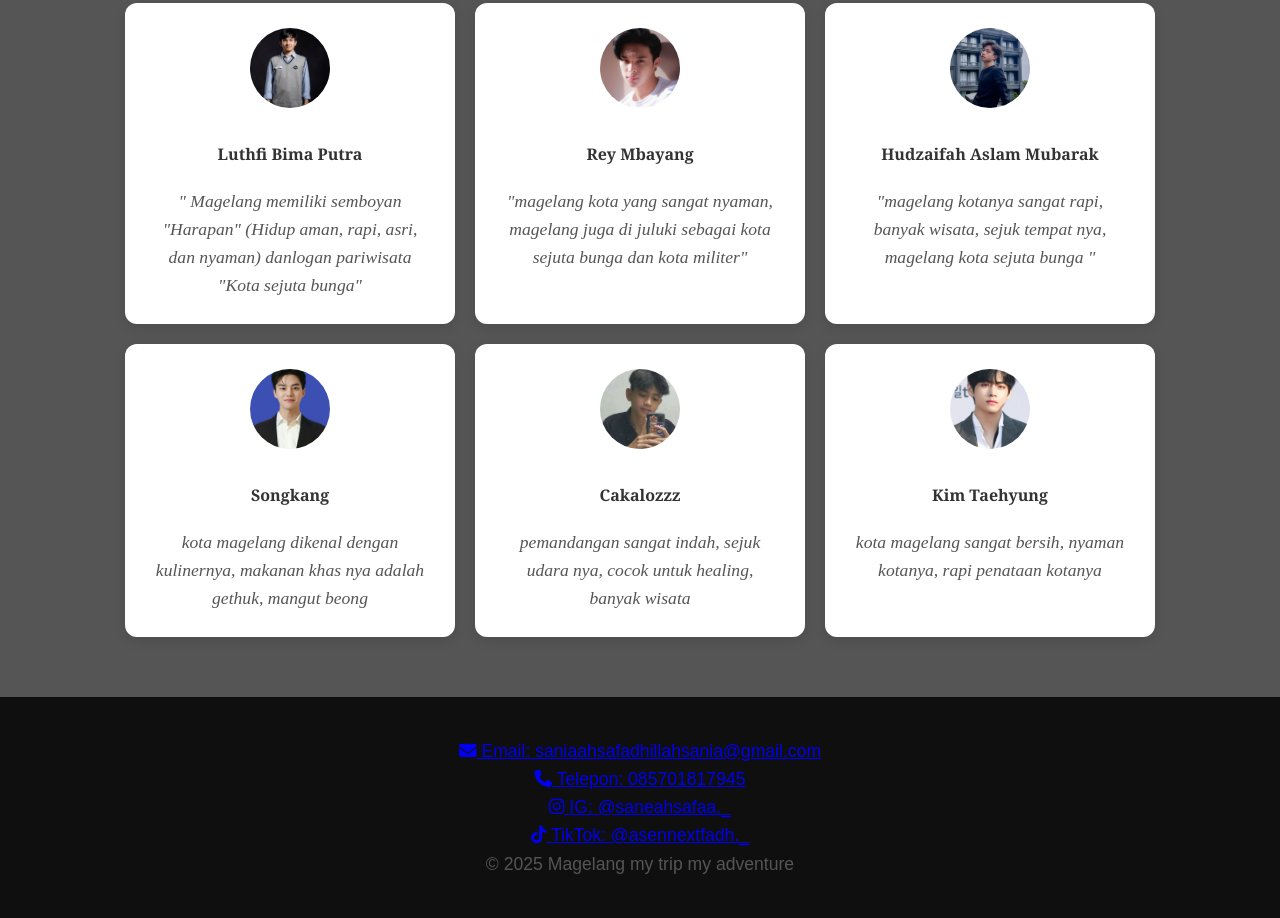
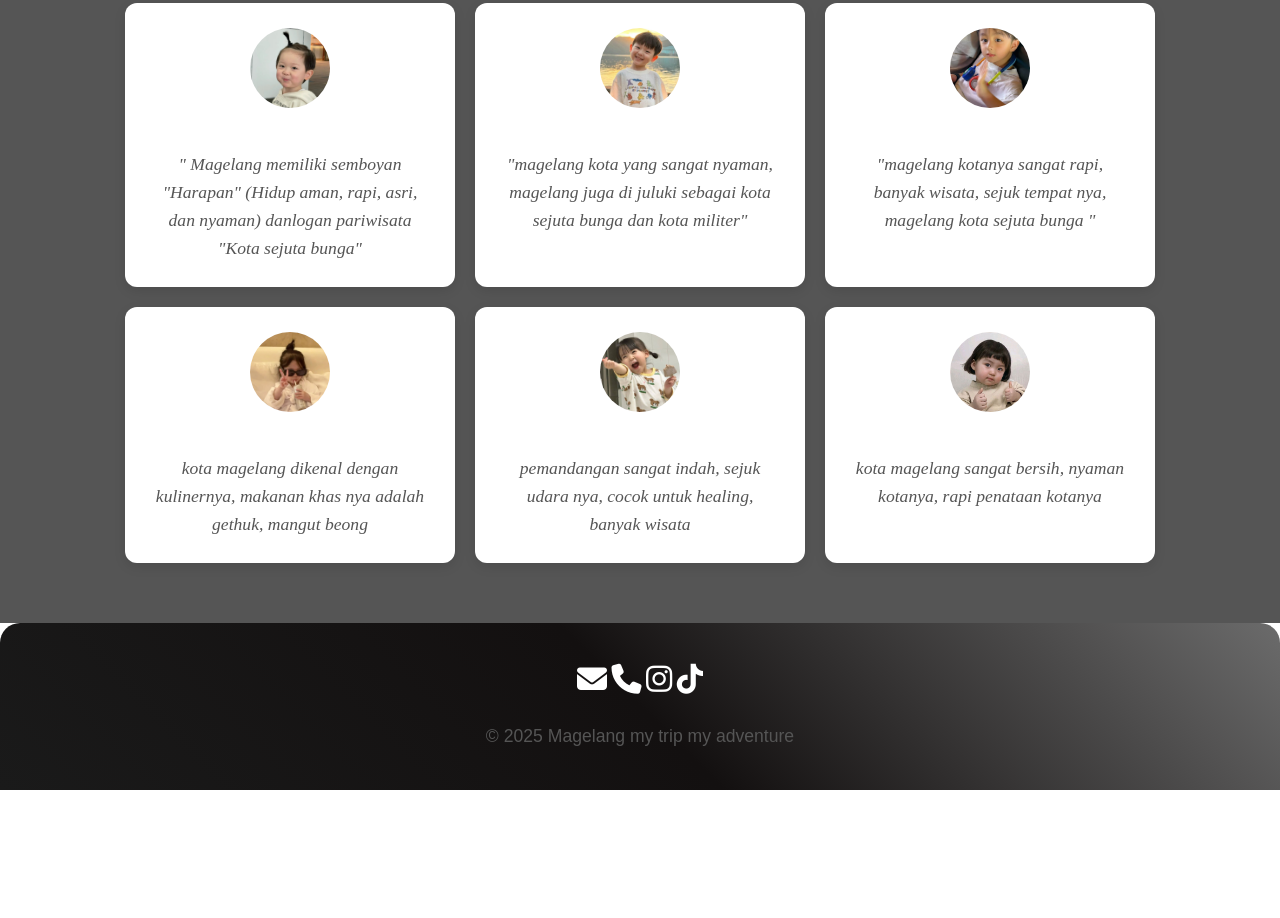
Before and after one commit to saniaahsafadhillahsania-cell/kota-magelang, a plain HTML site: page index.html in a window 1280 px wide. Shown: the part 2974-3892 px from the top of the page. After the commit the page ends 3764 px from the top, so only its background shows below. Drawn offline with Linux system fonts and the light colour scheme.

Commit message:
ahsa commit

```diff
--- a/index.html
+++ b/index.html
@@ -265,13 +265,34 @@ color: black;
 
     /* ========== FOOTER ========== */
     footer {
-      background-color: #0f0f0f;
+      background: linear-gradient(45deg, #1a1a1a, #131010, #6b6b6b);
       color: white;
       text-align: center;
       padding: 40px 20px;
       font-family: Arial, Helvetica, sans-serif;
+       display: flex;
+       flex-direction: column;
+       align-items: center;
+       gap: 25px;
+       border-top-left-radius: 20px;
+    border-top-right-radius: 20px;
+
 
     }
+    footer a {
+    text-decoration: none;  /* Hilangkan garis bawah */
+    color: white;           /* Biar tetap putih */
+    font-size: 30px;        /* Biar ikon lebih besar (opsional) */
+    transition: 0.3s;
+  }
+
+
+
+footer a:hover {
+    color: #727270;   /* Warna saat ikon di-hover */
+transform: scale(1.2);
+  }
+
 
 
 
@@ -378,40 +399,40 @@ color: black;
 
   <div class="testi-container">
     <div class="testi-card">
-      <img src="coc season 2.jpg" alt="">
-      <h4>Luthfi Bima Putra</h4>
+      <img src="cute 1.jpg" alt="">
+      <h4></h4>
       <p>" Magelang memiliki semboyan "Harapan" (Hidup aman, rapi, asri, dan nyaman) danlogan pariwisata "Kota sejuta bunga"</p>
 
     </div>
 
     <div class="testi-card">
-      <img src="rey.jpg" alt="">
-      <h4>Rey Mbayang</h4>
+      <img src="cute 2.jpg" alt="">
+      <h4></h4>
       <p>"magelang kota yang sangat nyaman, magelang juga di juluki sebagai kota sejuta bunga dan kota militer"</p>
 
     </div>
 
     <div class="testi-card">
-      <img src="hudzaifah.jpg" alt="">
-      <h4>Hudzaifah Aslam Mubarak </h4>
+      <img src="cute 4.jpg" alt="">
+      <h4> </h4>
       <p>"magelang kotanya sangat rapi, banyak wisata, sejuk tempat nya, magelang kota sejuta bunga "</p>
 
     </div>
     <div class="testi-card">
-      <img src="songkang.jpg" alt="">
-      <h4>Songkang</h4>
+      <img src="cute 5.jpg" alt="">
+      <h4></h4>
       <p>kota magelang dikenal dengan kulinernya, makanan khas nya adalah gethuk, mangut beong</p>
 
     </div>
     <div class="testi-card">
-      <img src="caka2.jpg" alt="">
-      <h4>Cakalozzz</h4>
+      <img src="cute 6.jpg" alt="">
+      <h4></h4>
       <p>pemandangan sangat indah, sejuk udara nya, cocok untuk healing, banyak wisata</p>
 
     </div>
     <div class="testi-card">
-      <img src="190424 _ V _ Kim Tae Hyung __ BTS _ Bangtan Sonyeondan _ 방탄소년단.jpg" alt="">
-      <h4>Kim Taehyung</h4>
+      <img src="cute 7.jpg" alt="">
+      <h4></h4>
       <p>kota magelang sangat bersih, nyaman kotanya, rapi penataan kotanya</p>
 
 
@@ -420,18 +441,21 @@ color: black;
 </section>
 
 
+ <footer id="footer">
+
+  <div class="footer-icons">
+      <a href="mailto:saniaahsafadhillahsania@gmail.com"><i class="fa-solid fa-envelope"></i></a>
+      <a href="tel:085701817945"><i class="fa-solid fa-phone"></i></a>
+      <a href="https://instagram.com/saneahsafaa._" target="_blank"><i class="fa-brands fa-instagram"></i></a>
+      <a href="https://www.tiktok.com/@asennextfadh._" target="_blank"><i class="fa-brands fa-tiktok"></i></a>
+  </div>
+
+  <p>© 2025 Magelang my trip my adventure</p>
+
+</footer>
 
 
- <footer>
-<p><a href="mailto:saniaahsafadhillahsania@gmail.com"><i class="fa-solid fa-envelope"></i> Email: saniaahsafadhillahsania@gmail.com</a></p>
-<p><a href="tel:085701817945"><i class="fa-solid fa-phone"></i> Telepon: 085701817945</a></p>
-<p><a href="https://instagram.com/saneahsafaa._" target="_blank"><i class="fa-brands fa-instagram"></i> IG: @saneahsafaa._</a></p>
-<p><a href="https://www.tiktok.com/@asennextfadh._" target="_blank">
-    <i class="fa-brands fa-tiktok"></i> TikTok: @asennextfadh._
-</a></p>
 
-<p>© 2025 Magelang my trip my adventure</p>
-</footer>
 
 
 <script>
```
Also changed, not shown: cute 1.jpg (added), cute 2.jpg (added), cute 4.jpg (added), cute 5.jpg (added), cute 6.jpg (added), cute 7.jpg (added).
